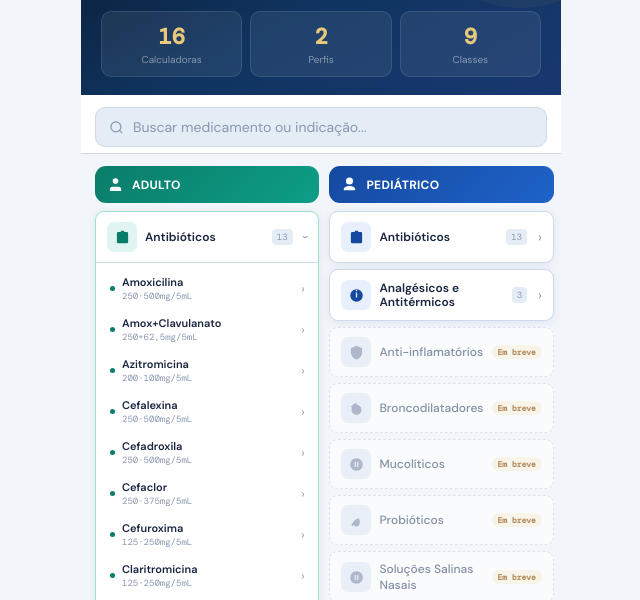
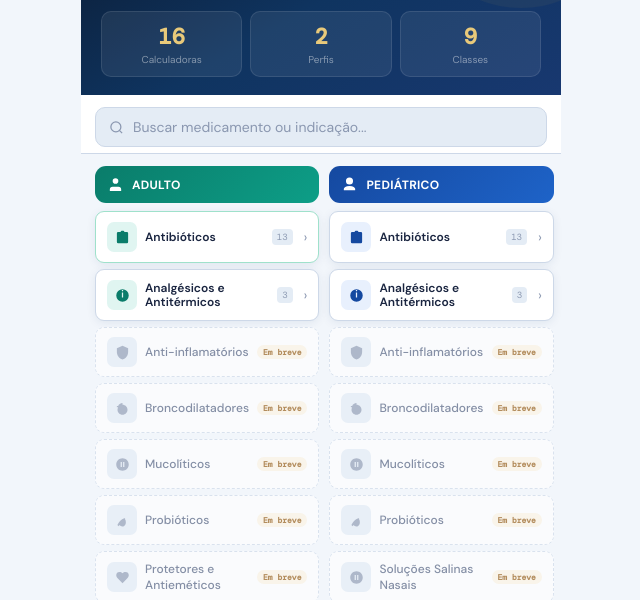
Before and after one commit to Rubiney/GuiaDose, a plain HTML site: page guiadose.html in a window 1280 px wide. Shown: the part 142-742 px from the top of the page, without its empty margins (319-959 px from the left). Drawn offline with nearby package versions, Linux system fonts and the light colour scheme.

Commit message:
Add files via upload

```diff
--- a/guiadose.html
+++ b/guiadose.html
@@ -207,9 +207,9 @@ main{padding:12px 14px 80px}
         </div>
         <span class="pasta-nome">Antibióticos</span>
         <span class="pasta-count">13</span>
-        <span class="pasta-arr open" id="arrAntibA">›</span>
+        <span class="pasta-arr" id="arrAntibA">›</span>
       </div>
-      <div class="pasta-body open" id="bodyAntibA">
+      <div class="pasta-body" id="bodyAntibA">
         <a href="amoxicalc.html" class="drug ativo-t" data-search="amoxicilina penicilina itu resp pele amigdalite otite">
           <span class="drug-dot t"></span>
           <div class="drug-info"><div class="drug-nome">Amoxicilina</div><div class="drug-dose">250·500mg/5mL</div></div>
@@ -220,7 +220,7 @@ main{padding:12px 14px 80px}
           <div class="drug-info"><div class="drug-nome">Amox+Clavulanato</div><div class="drug-dose">250+62,5mg/5mL</div></div>
           <span class="drug-arr">›</span>
         </a>
-        <a href="index.html" class="drug ativo-t" data-search="azitromicina zitromax macrolideo resp ist dose unica">
+        <a href="azitromicina.html" class="drug ativo-t" data-search="azitromicina zitromax macrolideo resp ist dose unica">
           <span class="drug-dot t"></span>
           <div class="drug-info"><div class="drug-nome">Azitromicina</div><div class="drug-dose">200·100mg/5mL</div></div>
           <span class="drug-arr">›</span>
@@ -362,7 +362,7 @@ main{padding:12px 14px 80px}
           <div class="drug-info"><div class="drug-nome">Amox+Clavulanato</div><div class="drug-dose">20–60mg/kg/dia</div></div>
           <span class="drug-arr">›</span>
         </a>
-        <a href="index.html" class="drug ativo-b" data-search="azitromicina ped resp otite 10mg/kg">
+        <a href="azitromicina.html" class="drug ativo-b" data-search="azitromicina ped resp otite 10mg/kg">
           <span class="drug-dot b"></span>
           <div class="drug-info"><div class="drug-nome">Azitromicina</div><div class="drug-dose">10mg/kg/dia</div></div>
           <span class="drug-arr">›</span>
@@ -554,10 +554,7 @@ function buscar() {
     // Restaurar tudo
     drugs.forEach(d  => d.classList.remove('hidden'));
     breves.forEach(b => b.classList.remove('hidden'));
-    document.querySelectorAll('.pasta-body').forEach(b => {
-      if (b.id === 'bodyAntibA') { b.classList.add('open'); }
-    });
-    document.getElementById('arrAntibA').classList.add('open');
+    // pastas fechadas por padrão
     document.getElementById('pastaAntibA').classList.add('aberta');
     document.getElementById('emptyS').style.display = 'none';
     document.getElementById('colsMain').style.display = 'grid';
@@ -566,8 +563,7 @@ function buscar() {
   }
 
   // Abrir todas as pastas durante busca
-  document.querySelectorAll('.pasta-body').forEach(b => b.classList.add('open'));
-  document.querySelectorAll('.pasta-arr').forEach(a => a.classList.add('open'));
+  // todas pastas fechadas por padrão
 
   drugs.forEach(d => {
     const tags = (d.dataset.search || '').toLowerCase();
```
